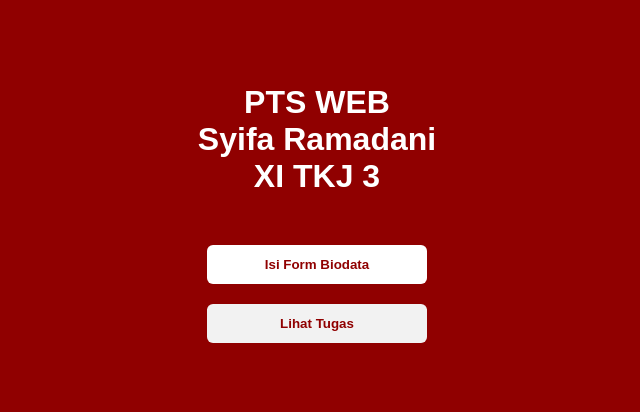
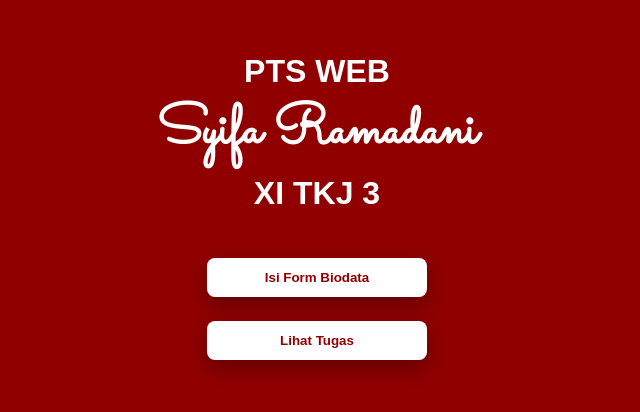
Before and after one commit to syiparamram/biodata-web, a plain HTML site: page index.html in a window 1280 px wide. Shown: the part 200-612 px from the top of the page, without its empty margins (323-963 px from the left). Drawn offline with Linux system fonts and the light colour scheme.

Commit message:
index.html

```diff
--- a/index.html
+++ b/index.html
@@ -2,9 +2,13 @@
 <html>
 <head>
 <title>PTS WEB</title>
+
+<!-- Import Font Sacramento -->
+<link href="https://fonts.googleapis.com/css2?family=Sacramento&display=swap" rel="stylesheet">
+
 <style>
 body{
-    font-family:Arial;
+    font-family: Arial, sans-serif;
     background:#900000;
     color:white;
     text-align:center;
@@ -13,28 +17,56 @@ body{
     justify-content:center;
     align-items:center;
     height:100vh;
+    margin:0;
 }
-h1{margin-bottom:40px;}
+
+h1{
+    margin-bottom:30px;
+    line-height:1.4;
+}
+
+.nama{
+    font-family: 'Sacramento', cursive;
+    font-size:55px;
+    margin-top:10px;
+}
+
 button{
     width:220px;
     padding:12px;
-    margin:10px;
+    margin:12px;
     border:none;
-    border-radius:6px;
+    border-radius:8px;
     font-weight:bold;
     cursor:pointer;
+    background:white;
+    color:#900000;
+    box-shadow:0 8px 20px rgba(0,0,0,0.3);
+    transition:0.3s;
 }
-.btn1{background:white;color:#900000;}
-.btn2{background:#f2f2f2;color:#900000;}
-button:hover{opacity:0.8;}
+
+button:hover{
+    transform:translateY(-3px);
+    box-shadow:0 12px 25px rgba(0,0,0,0.4);
+}
 </style>
 </head>
+
 <body>
 
-<h1>PTS WEB<br>Syifa Ramadani<br>XI TKJ 3</h1>
+<h1>
+PTS WEB<br>
+<span class="nama">Syifa Ramadani</span><br>
+XI TKJ 3
+</h1>
 
-<a href="form.html"><button class="btn1">Isi Form Biodata</button></a>
-<a href="tugas.html"><button class="btn2">Lihat Tugas</button></a>
+<a href="form.html">
+<button>Isi Form Biodata</button>
+</a>
+
+<a href="tugas.html">
+<button>Lihat Tugas</button>
+</a>
 
 </body>
 </html>
```
